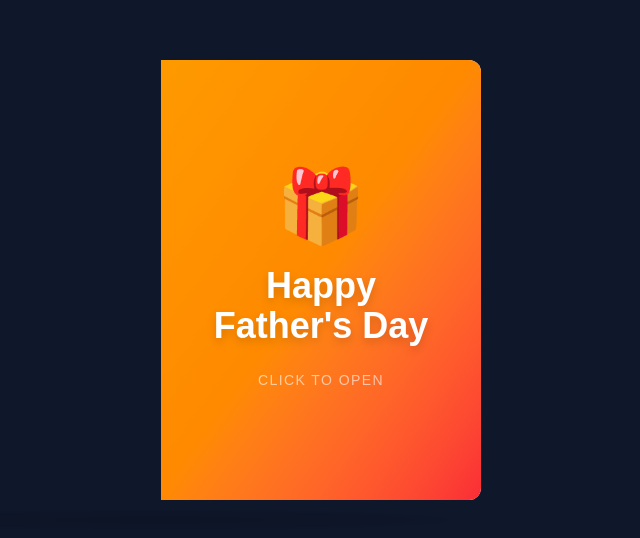
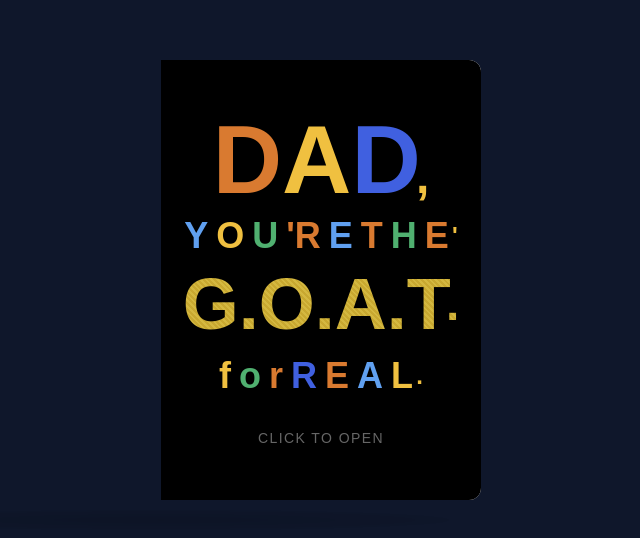
Before and after one commit to erickherrera/fathers-day-card, a Next.js app: page / in a window 1280 px wide. Shown: the part 120-658 px from the top of the page, without its empty margins (479-1119 px from the left). Built offline with nearby package versions, Linux system fonts and the light colour scheme.

Commit message:
modified:   app/components/Card3D.tsx 	modified:   app/globals.css 	modified:   app/layout.tsx

```diff
--- a/app/components/Card3D.tsx
+++ b/app/components/Card3D.tsx
@@ -14,35 +14,79 @@ export default function Card3D() {
     <div className={styles.scene}>
       <div className={styles.card} onClick={handleToggle}>
         <div className={styles.insideRight}>
-          <div className="flex h-full flex-col items-center justify-center bg-gradient-to-br from-red-50 to-pink-100 p-4 md:p-8">
-            <p className="text-lg md:text-2xl text-red-800 text-center font-bold mb-2 md:mb-3">
-              Love you, Dad!
+          <div className="flex h-full flex-col items-center justify-center bg-white p-3 md:p-8">
+            <p className="text-xs md:text-xl text-center leading-relaxed md:hidden" style={{ color: '#c8a830', fontFamily: "'Limelight', cursive" }}>
+              Admiro que siempre te has encargado de las cosas importantes...
+              queriéndome tal como soy y ayudándome a ver en quién me puedo
+              convertir al mismo tiempo. Me ayudaste a entender algunas cosas,
+              siempre confiando en que las resolveré por mi cuenta. Gracias por
+              darme un buen comienzo, teniendo fe en que aterrizaré en mi
+              propio lugar, sobre mis propios pies. Eres el mejor papá que
+              podría tener. Y siempre te querré por eso. ¡Feliz Día del Padre!
             </p>
-            <p className="text-sm md:text-lg text-red-700 text-center">
-              From your favorite child
+            <p className="hidden md:block text-lg md:text-xl text-center leading-relaxed" style={{ color: '#c8a830', fontFamily: "'Limelight', cursive" }}>
+              Gracias por darme un buen comienzo, teniendo fe en que
+              aterrizaré en mi propio lugar, sobre mis propios pies. Eres el
+              mejor papá que podría tener. Y siempre te querré por eso. ¡Feliz
+              Día del Padre!
             </p>
           </div>
         </div>
 
         <div className={coverClass}>
           <div className={styles.coverFront}>
-            <div className="flex h-full w-full items-center justify-center bg-gradient-to-br from-amber-500 via-orange-400 to-red-500 p-4 md:p-8">
-              <div className="text-center">
-                <div className="text-4xl md:text-7xl mb-3 md:mb-6">🎁</div>
-                <h2 className="text-2xl md:text-4xl font-extrabold text-white drop-shadow-lg">
-                  Happy Father&apos;s Day
-                </h2>
-                <p className="text-xs md:text-sm text-white/60 mt-3 md:mt-6 tracking-widest uppercase">
-                  Click to open
-                </p>
+            <div className="flex h-full w-full flex-col items-center justify-center bg-black p-6 md:p-10">
+              <div className="flex flex-col items-center leading-none">
+                <div className="flex items-baseline">
+                  <span className="text-6xl md:text-8xl font-black" style={{ color: '#d97a30' }}>D</span>
+                  <span className="text-6xl md:text-8xl font-black" style={{ color: '#f0c040' }}>A</span>
+                  <span className="text-6xl md:text-8xl font-black" style={{ color: '#4060e0' }}>D</span>
+                  <span className="text-3xl md:text-5xl font-black" style={{ color: '#f0c040', marginLeft: '-0.1em' }}>,</span>
+                </div>
+                <div className="flex items-center gap-1 md:gap-2 mt-1 md:mt-2">
+                  <span className="text-2xl md:text-4xl font-bold" style={{ color: '#60a0f0' }}>Y</span>
+                  <span className="text-2xl md:text-4xl font-bold" style={{ color: '#f0c040' }}>O</span>
+                  <span className="text-2xl md:text-4xl font-bold" style={{ color: '#50b070' }}>U</span>
+                  <span className="text-2xl md:text-4xl font-bold" style={{ color: '#d97a30' }}>&apos;R</span>
+                  <span className="text-2xl md:text-4xl font-bold" style={{ color: '#60a0f0' }}>E</span>
+                  <span className="text-2xl md:text-4xl font-bold" style={{ color: '#d97a30' }}>T</span>
+                  <span className="text-2xl md:text-4xl font-bold" style={{ color: '#50b070' }}>H</span>
+                  <span className="text-2xl md:text-4xl font-bold" style={{ color: '#d97a30' }}>E</span>
+                  <span className="text-lg md:text-2xl font-bold" style={{ color: '#f0c040', marginLeft: '-0.2em' }}>&apos;</span>
+                </div>
+                <div className="flex items-center mt-1 md:mt-3">
+                  <span className="text-5xl md:text-7xl font-black" style={{ color: '#c8a830', background: 'repeating-linear-gradient(45deg, #c8a830, #c8a830 2px, #d4b840 2px, #d4b840 4px)', WebkitBackgroundClip: 'text', WebkitTextFillColor: 'transparent' }}>G</span>
+                  <span className="text-5xl md:text-7xl font-black" style={{ color: '#c8a830', background: 'repeating-linear-gradient(45deg, #c8a830, #c8a830 2px, #d4b840 2px, #d4b840 4px)', WebkitBackgroundClip: 'text', WebkitTextFillColor: 'transparent' }}>.</span>
+                  <span className="text-5xl md:text-7xl font-black" style={{ color: '#c8a830', background: 'repeating-linear-gradient(45deg, #c8a830, #c8a830 2px, #d4b840 2px, #d4b840 4px)', WebkitBackgroundClip: 'text', WebkitTextFillColor: 'transparent' }}>O</span>
+                  <span className="text-5xl md:text-7xl font-black" style={{ color: '#c8a830', background: 'repeating-linear-gradient(45deg, #c8a830, #c8a830 2px, #d4b840 2px, #d4b840 4px)', WebkitBackgroundClip: 'text', WebkitTextFillColor: 'transparent' }}>.</span>
+                  <span className="text-5xl md:text-7xl font-black" style={{ color: '#c8a830', background: 'repeating-linear-gradient(45deg, #c8a830, #c8a830 2px, #d4b840 2px, #d4b840 4px)', WebkitBackgroundClip: 'text', WebkitTextFillColor: 'transparent' }}>A</span>
+                  <span className="text-5xl md:text-7xl font-black" style={{ color: '#c8a830', background: 'repeating-linear-gradient(45deg, #c8a830, #c8a830 2px, #d4b840 2px, #d4b840 4px)', WebkitBackgroundClip: 'text', WebkitTextFillColor: 'transparent' }}>.</span>
+                  <span className="text-5xl md:text-7xl font-black" style={{ color: '#c8a830', background: 'repeating-linear-gradient(45deg, #c8a830, #c8a830 2px, #d4b840 2px, #d4b840 4px)', WebkitBackgroundClip: 'text', WebkitTextFillColor: 'transparent' }}>T</span>
+                  <span className="text-3xl md:text-5xl font-black" style={{ color: '#c8a830', background: 'repeating-linear-gradient(45deg, #c8a830, #c8a830 2px, #d4b840 2px, #d4b840 4px)', WebkitBackgroundClip: 'text', WebkitTextFillColor: 'transparent', marginLeft: '-0.1em' }}>.</span>
+                </div>
+                <div className="flex items-center gap-1 md:gap-2 mt-2 md:mt-4">
+                  <span className="text-2xl md:text-4xl font-bold" style={{ color: '#f0c040' }}>f</span>
+                  <span className="text-2xl md:text-4xl font-bold" style={{ color: '#50b070' }}>o</span>
+                  <span className="text-2xl md:text-4xl font-bold" style={{ color: '#d97a30' }}>r</span>
+                  <span className="text-2xl md:text-4xl font-bold" style={{ color: '#4060e0' }}>R</span>
+                  <span className="text-2xl md:text-4xl font-bold" style={{ color: '#d97a30' }}>E</span>
+                  <span className="text-2xl md:text-4xl font-bold" style={{ color: '#60a0f0' }}>A</span>
+                  <span className="text-2xl md:text-4xl font-bold" style={{ color: '#f0c040' }}>L</span>
+                  <span className="text-lg md:text-2xl font-bold" style={{ color: '#f0c040', marginLeft: '-0.2em' }}>.</span>
+                </div>
               </div>
+              <p className="text-xs md:text-sm text-white/40 mt-6 md:mt-8 tracking-widest uppercase">
+                Click to open
+              </p>
             </div>
           </div>
           <div className={styles.coverBack}>
-            <div className="flex h-full w-full flex-col items-center justify-center bg-gradient-to-br from-red-50 to-pink-100 p-4 md:p-8">
-              <div className="text-3xl md:text-5xl mb-3 md:mb-4">❤️</div>
-              <p className="text-sm md:text-lg text-red-800 text-center font-medium leading-relaxed">
-                Thanks for always being there, Dad
+            <div className="hidden md:flex h-full w-full flex-col items-center justify-center bg-white p-4 md:p-8">
+              <p className="text-lg md:text-xl text-center leading-relaxed" style={{ color: '#c8a830', fontFamily: "'Limelight', cursive" }}>
+                Admiro que siempre te has encargado de las cosas importantes...
+                queriéndome tal como soy y ayudándome a ver en quién me puedo
+                convertir al mismo tiempo. Me ayudaste a entender algunas
+                cosas, siempre confiando en que las resolveré por mi cuenta.
               </p>
             </div>
           </div>
--- a/app/globals.css
+++ b/app/globals.css
@@ -1,3 +1,4 @@
+@import url('https://fonts.googleapis.com/css2?family=Limelight&display=swap&v=2');
 @import "tailwindcss";
 
 :root {
--- a/app/layout.tsx
+++ b/app/layout.tsx
@@ -13,7 +13,7 @@ const geistMono = Geist_Mono({
 });
 
 export const metadata: Metadata = {
-  title: "Create Next App",
+  title: "Eres el mejor",
   description: "Generated by create next app",
 };
 
```
